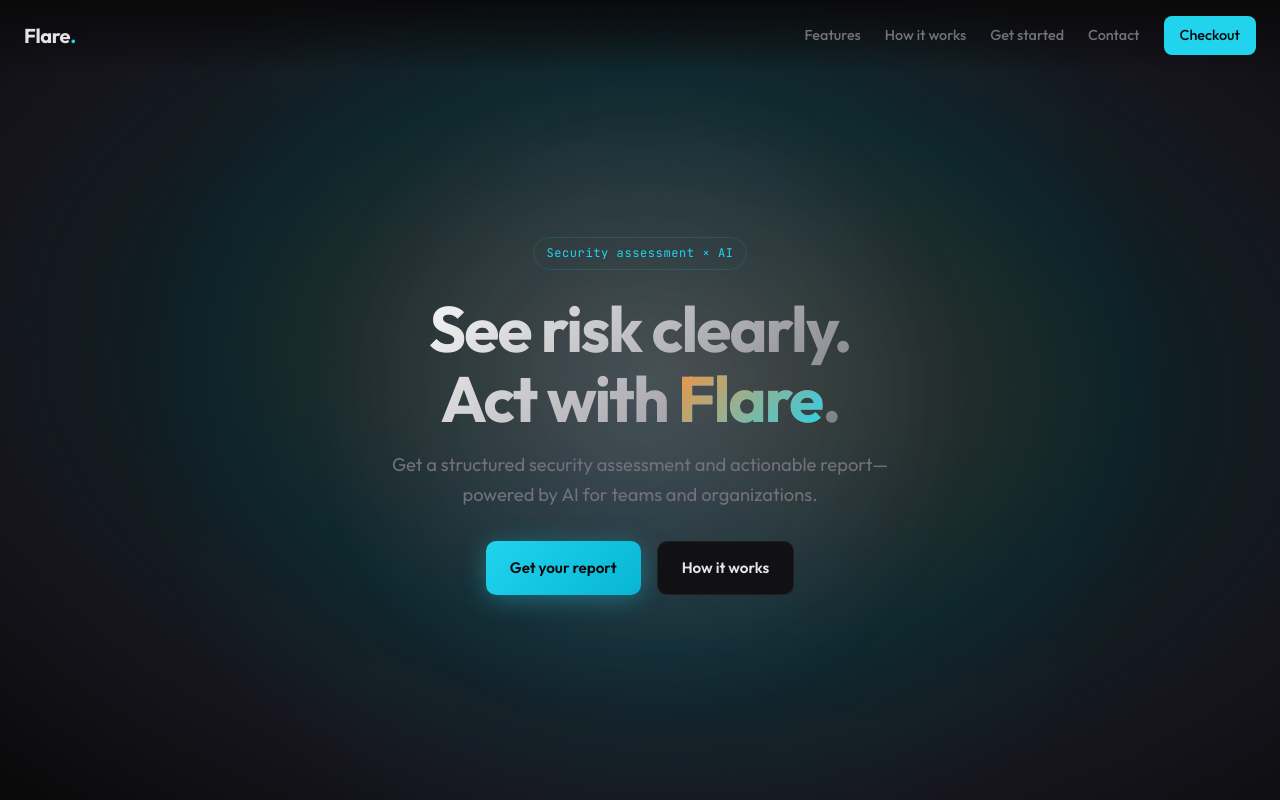
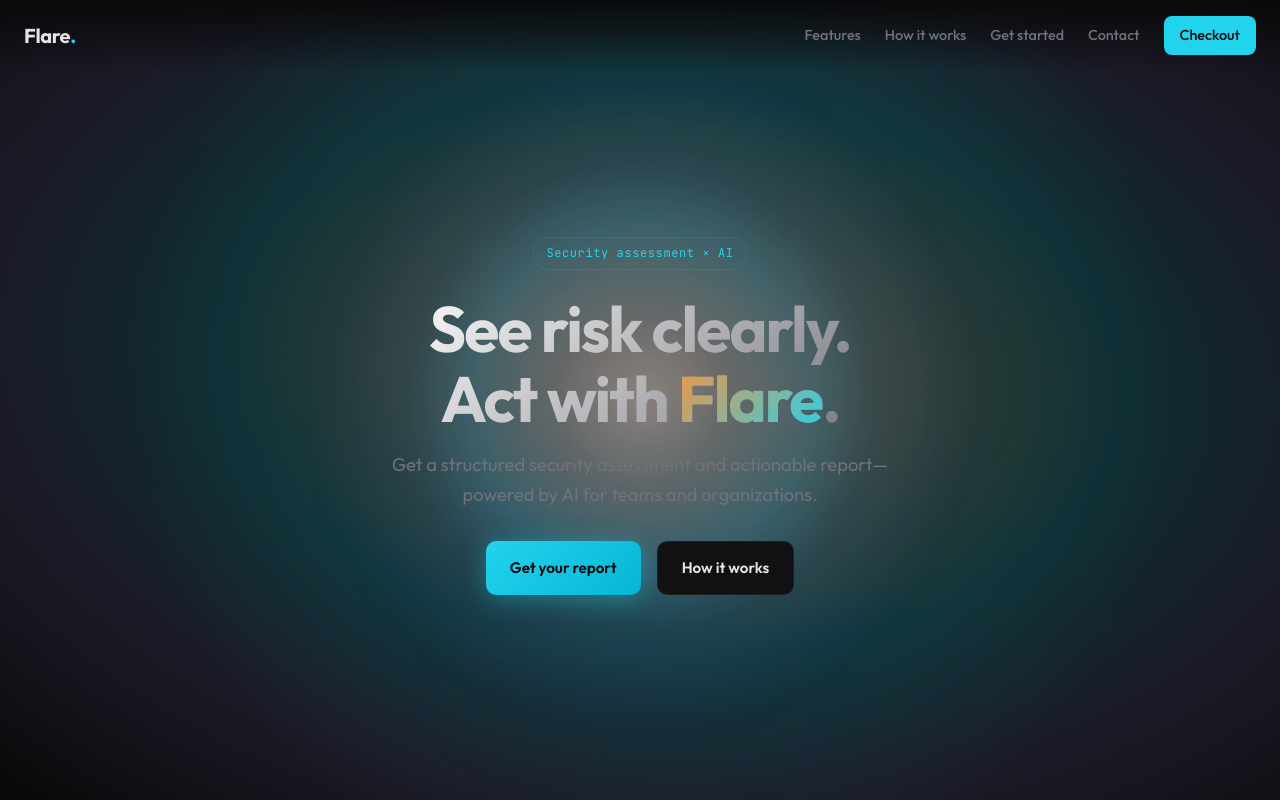
Before and after one commit to supergus99/flare-agent, a website: page public/index.html in a window 1280 px wide. Shown: the top 800 px of the page. Drawn offline with Linux system fonts and the light colour scheme.

Commit message:
Homepage: dark one-page with animated flare, AI vibe

```diff
--- a/public/index.html
+++ b/public/index.html
@@ -71,6 +71,25 @@
       inset: 0;
       overflow: hidden;
       pointer-events: none;
+      z-index: 0;
+    }
+    /* Central bright flare (dynamic glow) */
+    .flare-core {
+      position: absolute;
+      left: 50%;
+      top: 50%;
+      width: min(80vw, 420px);
+      height: min(80vw, 420px);
+      transform: translate(-50%, -50%);
+      background: radial-gradient(
+        circle at 50% 50%,
+        rgba(251, 146, 60, 0.5) 0%,
+        rgba(251, 146, 60, 0.2) 25%,
+        rgba(34, 211, 238, 0.15) 50%,
+        transparent 70%
+      );
+      animation: flare-pulse 4s ease-in-out infinite;
+      filter: blur(0);
     }
     .flare-orb {
       position: absolute;
@@ -81,9 +100,9 @@
       transform: translate(-50%, -50%);
       background: radial-gradient(
         ellipse 80% 50% at 50% 50%,
-        rgba(251, 146, 60, 0.25) 0%,
-        rgba(34, 211, 238, 0.12) 35%,
-        rgba(167, 139, 250, 0.08) 55%,
+        rgba(251, 146, 60, 0.35) 0%,
+        rgba(34, 211, 238, 0.18) 35%,
+        rgba(167, 139, 250, 0.12) 55%,
         transparent 75%
       );
       animation: flare-drift 18s ease-in-out infinite;
@@ -93,8 +112,8 @@
       height: 80vmax;
       background: radial-gradient(
         circle at 50% 50%,
-        rgba(34, 211, 238, 0.2) 0%,
-        rgba(34, 211, 238, 0.05) 40%,
+        rgba(34, 211, 238, 0.28) 0%,
+        rgba(34, 211, 238, 0.08) 40%,
         transparent 70%
       );
       animation: flare-drift 14s ease-in-out infinite reverse;
@@ -105,7 +124,7 @@
       height: 60vmax;
       background: radial-gradient(
         circle at 50% 50%,
-        rgba(167, 139, 250, 0.15) 0%,
+        rgba(167, 139, 250, 0.22) 0%,
         transparent 60%
       );
       animation: flare-pulse 8s ease-in-out infinite;
@@ -268,6 +287,7 @@
 
   <header class="hero">
     <div class="flare-container" aria-hidden="true">
+      <div class="flare-core" role="img" aria-label="Animated flare glow"></div>
       <div class="flare-orb flare-orb-1"></div>
       <div class="flare-orb flare-orb-2"></div>
       <div class="flare-orb flare-orb-3"></div>
```
